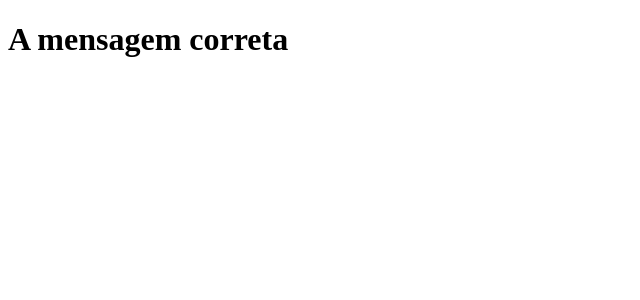
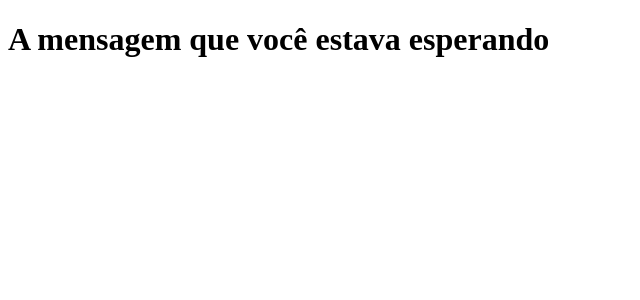
Before and after one commit to matheeeusl/clone-tabnews, a Next.js app: page / in a window 1280 px wide. Shown: the top 300 px of the page, without its empty margins (0-640 px from the left). Built offline with nearby package versions, Linux system fonts and the light colour scheme.

Commit message:
modifica a frase

```diff
--- a/package.json
+++ b/package.json
@@ -7,7 +7,7 @@
     "test": "echo \"Error: no test specified\" && exit 1",
     "dev" : "next dev"
   },
-  "author": "",
+  "author": "@matheeeusl",
   "license": "MIT",
   "dependencies": {
     "next": "^13.1.6",
--- a/pages/index.js
+++ b/pages/index.js
@@ -1,5 +1,5 @@
 function Home() {
-    return <h1>A mensagem correta</h1>
+    return <h1>A mensagem que você estava esperando</h1>
 }
 
 export default Home;
```
